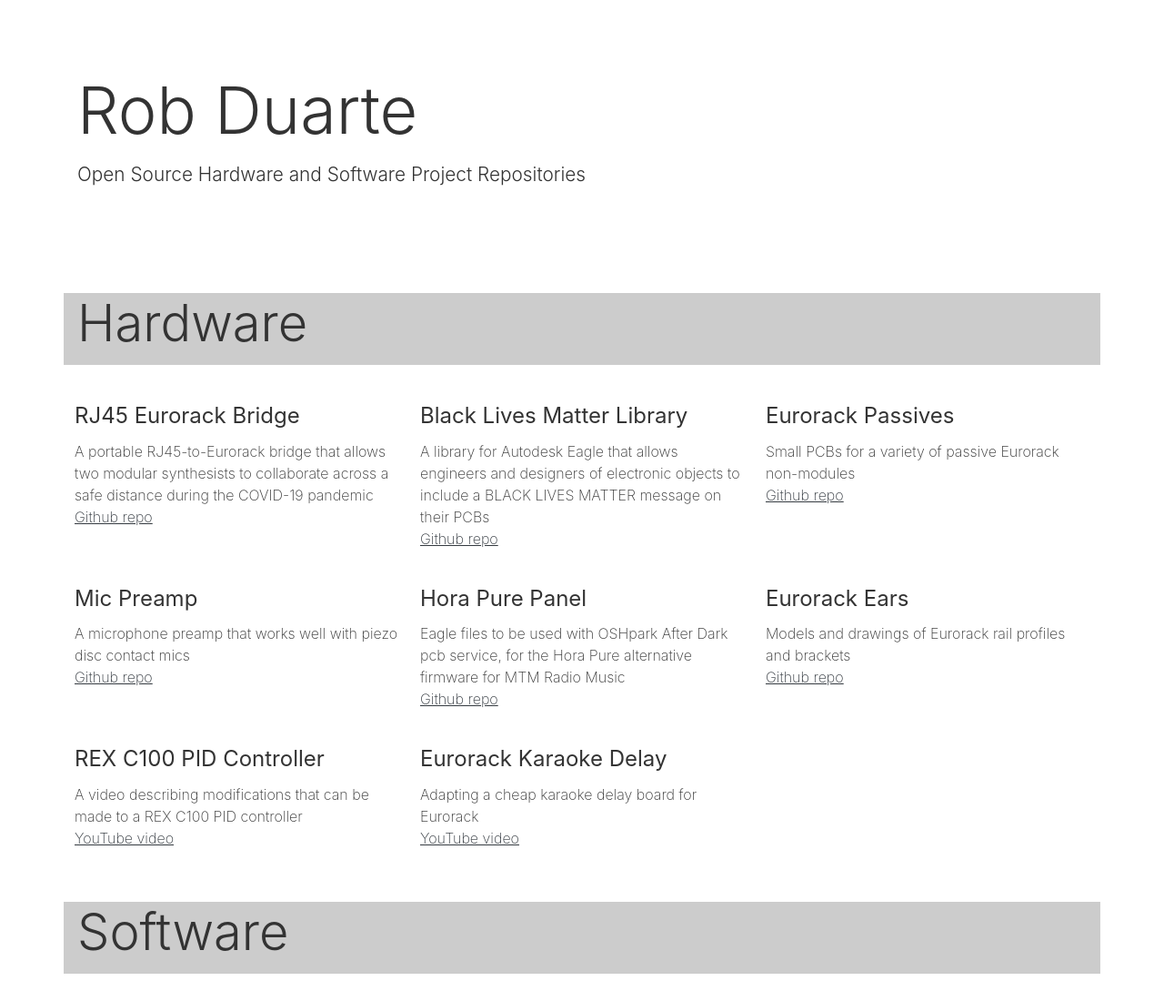
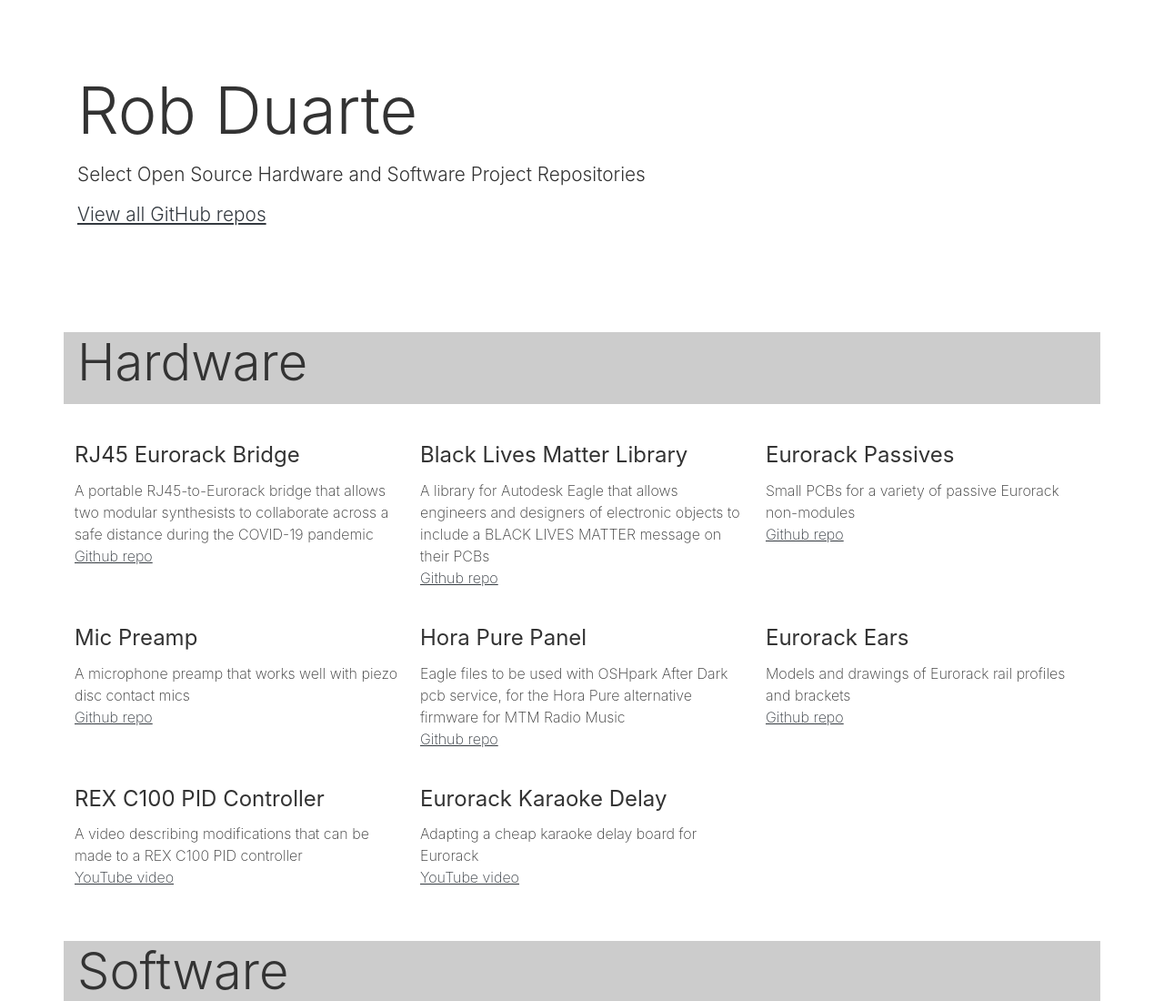
Before and after one commit to rahji/rahji.github.io, a plain HTML site: page index.html in a window 1280 px wide. Shown: the top 1100 px of the page at 91% size. Drawn offline with nearby package versions, Linux system fonts and the light colour scheme.

Commit message:
Added mastodon verification link

```diff
--- a/index.html
+++ b/index.html
@@ -6,6 +6,7 @@
   <meta name="viewport" content="width=device-width, initial-scale=1">
   <link rel="stylesheet" href="https://cdnjs.cloudflare.com/ajax/libs/font-awesome/4.7.0/css/font-awesome.min.css" type="text/css">
   <link rel="stylesheet" href="theme.css" type="text/css">
+  <link rel="me" href="https://post.lurk.org/@robduarte">
 </head>
 
 <body>
@@ -14,7 +15,8 @@
       <div class="row">
         <div class="col-md-8	">
           <h1 class="display-3">Rob Duarte</h1>
-          <p class="lead mb-2	">Open Source Hardware and Software Project Repositories</p>
+          <p class="lead mb-2	">Select Open Source Hardware and Software Project Repositories</p>
+          <p class="lead mb-2	"><a href="https://github.com/rahji">View all GitHub repos</a></p>
         </div>
       </div>
     </div>
```
